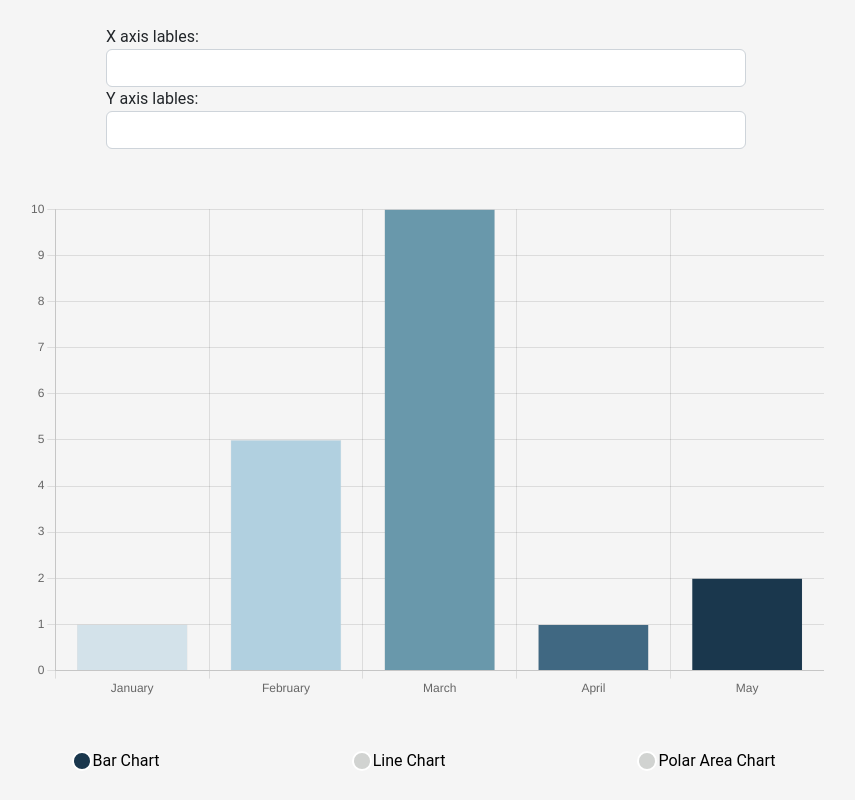
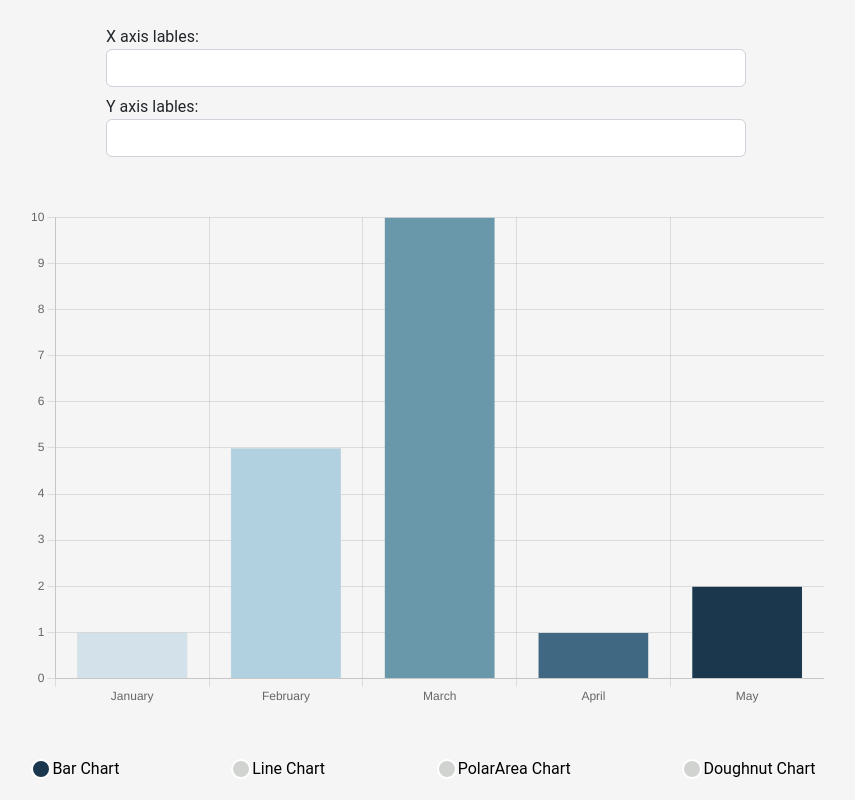
Before and after one commit to VictoriaShyika/Chart-App, a React (Create React App) app: page / in a window 1280 px wide. Shown: the whole page, without its empty margins (214-1069 px from the left). Built offline with nearby package versions, Linux system fonts and the light colour scheme.

Commit message:
master: Small fix

```diff
--- a/src/App.js
+++ b/src/App.js
@@ -15,7 +15,7 @@ function App() {
     "May",
   ]);
   const [data, setData] = useState([1, 5, 10, 1, 2]);
-  const [type, setType] = useState("bar");
+  const [type, setType] = useState("Bar");
 
   const onChangeLables = (e) => {
     setLables(e.target.value.split(",").map((str) => str.trim()));
--- a/src/components/ChartType.js
+++ b/src/components/ChartType.js
@@ -1,7 +1,5 @@
 import React from "react";
-import { Line } from "react-chartjs-2";
-import { PolarArea } from "react-chartjs-2";
-import { Bar } from "react-chartjs-2";
+import { Doughnut, Line, Bar, PolarArea} from "react-chartjs-2";
 
 const ChartType = (props) => {
   const lineChartData = {
@@ -38,7 +36,7 @@ const ChartType = (props) => {
     },
   };
 
-  if (props.type === "polarArea") {
+  if (props.type === "PolarArea" || props.type === "Doughnut") {
     options.plugins.legend.display = true;
   }
 
@@ -46,9 +44,10 @@ const ChartType = (props) => {
     <div className="chart" style={{ margin: "50px" }}>
       {
         {
-          bar: <Bar data={lineChartData} options={options} />,
-          line: <Line data={lineChartData} options={options} />,
-          polarArea: <PolarArea data={lineChartData} options={options} />,
+          Bar: <Bar data={lineChartData} options={options} />,
+          Line: <Line data={lineChartData} options={options} />,
+          PolarArea: <PolarArea data={lineChartData} options={options} />,
+          Doughnut: <Doughnut data={lineChartData} options={options} />,
         }[props.type]
       }
     </div>
--- a/src/components/InputForm.js
+++ b/src/components/InputForm.js
@@ -14,7 +14,7 @@ const InputForm = (props) => {
         ></Input>
       </div>
       <div>
-        <label htmlFor="Y-axis">Y axis lables:</label>
+        <label className="pt-2" htmlFor="Y-axis">Y axis lables:</label>
         <Input
           type="text"
           id="Y-axis"
--- a/src/components/RadioForm.js
+++ b/src/components/RadioForm.js
@@ -1,6 +1,8 @@
 import React from "react";
 import RadioInput from "./UI/RadioInput";
 import RadioLable from "./UI/RadioLable";
+
+const CHART_TYPE = ["Line", "PolarArea", "Doughnut"];
 
 const RadioForm = (props) => {
   return (
@@ -8,22 +10,19 @@ const RadioForm = (props) => {
       <div>
         <RadioInput
           id="Bar"
-          value="bar"
-          checked={props.type === "bar"}
+          value="Bar"
+          checked={props.type === "Bar"}
           onChange={props.onChange}
         />
         <RadioLable htmlFor="Bar">Bar Chart</RadioLable>
       </div>
 
-      <div>
-        <RadioInput id="Line" value="line" onChange={props.onChange} />
-        <RadioLable htmlFor="Line">Line Chart</RadioLable>
-      </div>
-
-      <div>
-        <RadioInput id="PolarArea" value="polarArea" onChange={props.onChange} />
-        <RadioLable htmlFor="PolarArea">Polar Area Chart</RadioLable>
-      </div>
+      {CHART_TYPE.map((type) => (
+        <div>
+          <RadioInput id={type} value={type} onChange={props.onChange} />
+          <RadioLable htmlFor={type}>{type} Chart</RadioLable>
+        </div>
+      ))}
     </div>
   );
 };
```
